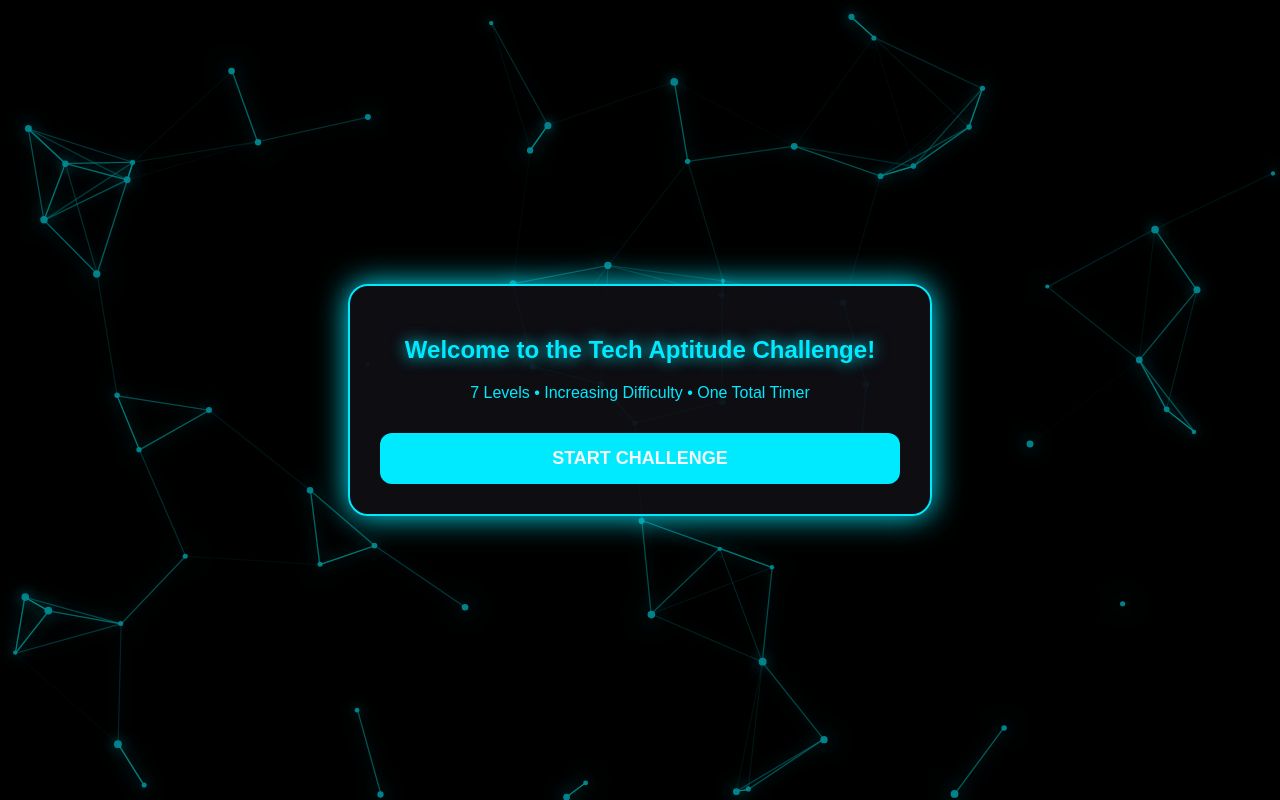
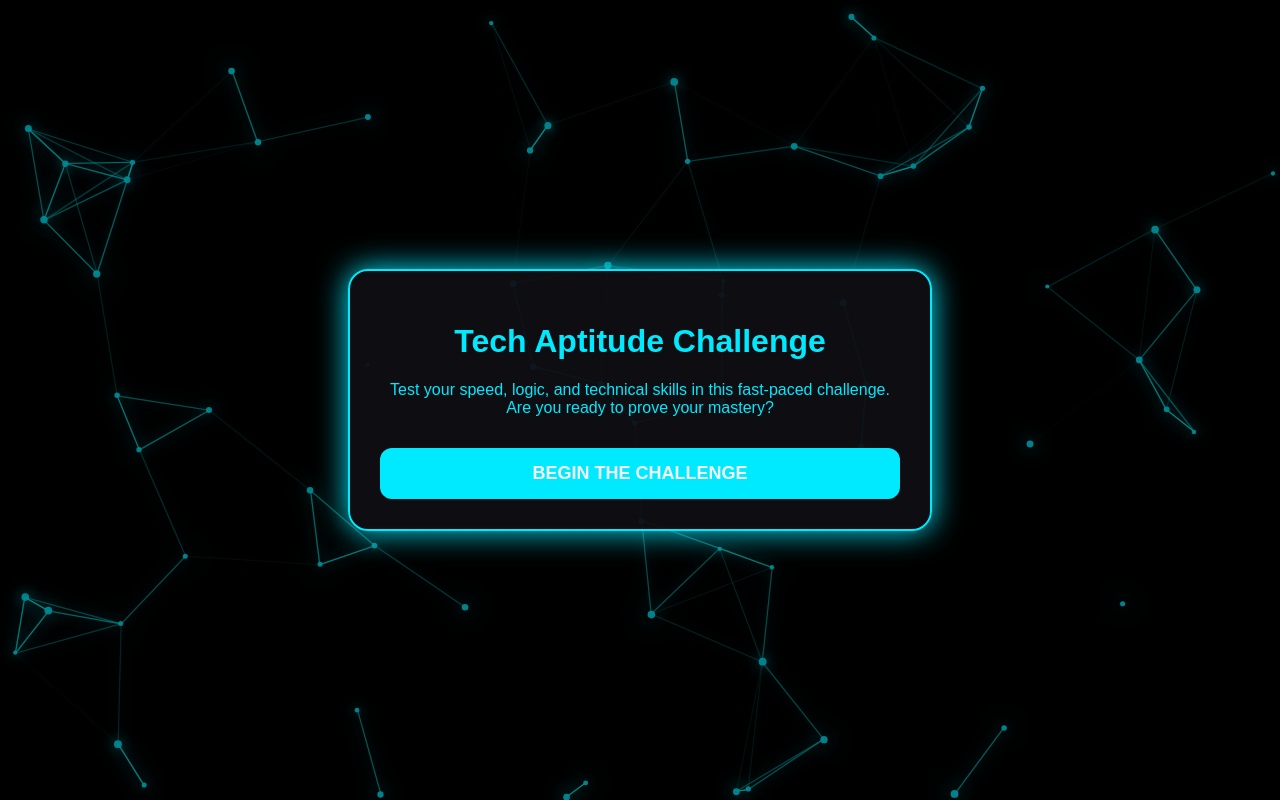
Before and after one commit to sreepriya195-tech/aptitude-game, a plain HTML site: page index.html in a window 1280 px wide. Drawn offline with Linux system fonts and the light colour scheme.

Commit message:
Update index.html

```diff
--- a/index.html
+++ b/index.html
@@ -115,7 +115,7 @@
         }
 
         #question {
-            font-size: 26px;
+            font-size: 20px;
             font-weight: bold;
             text-shadow: 0 0 10px #1dc0cf;
             margin-bottom: 15px;
@@ -128,13 +128,17 @@
     <!-- BACKGROUND CANVAS -->
     <canvas id="circuit"></canvas>
 
-    <!-- WELCOME SCREEN -->
-    <div class="welcome" id="welcomeScreen">
-        <h2>Welcome to the Tech Aptitude Challenge!</h2>
-        <p>7 Levels • Increasing Difficulty • One Total Timer</p>
-        <button onclick="startChallenge()">Start Challenge</button>
-    </div>
 
+     <!-- WELCOME SCREEN -->
+<div class="welcome" id="welcomeScreen">
+    <h1> Tech Aptitude Challenge</h1>
+    <p class="tagline">
+        Test your speed, logic, and technical skills in this fast-paced challenge.
+        Are you ready to prove your mastery?
+    </p>
+
+    <button class="start-btn" onclick="startChallenge()">Begin the Challenge</button>
+</div>
     <!-- GAME SCREEN -->
     <div class="container" id="challenge">
         <div id="mainTimer">0:00</div>
```
